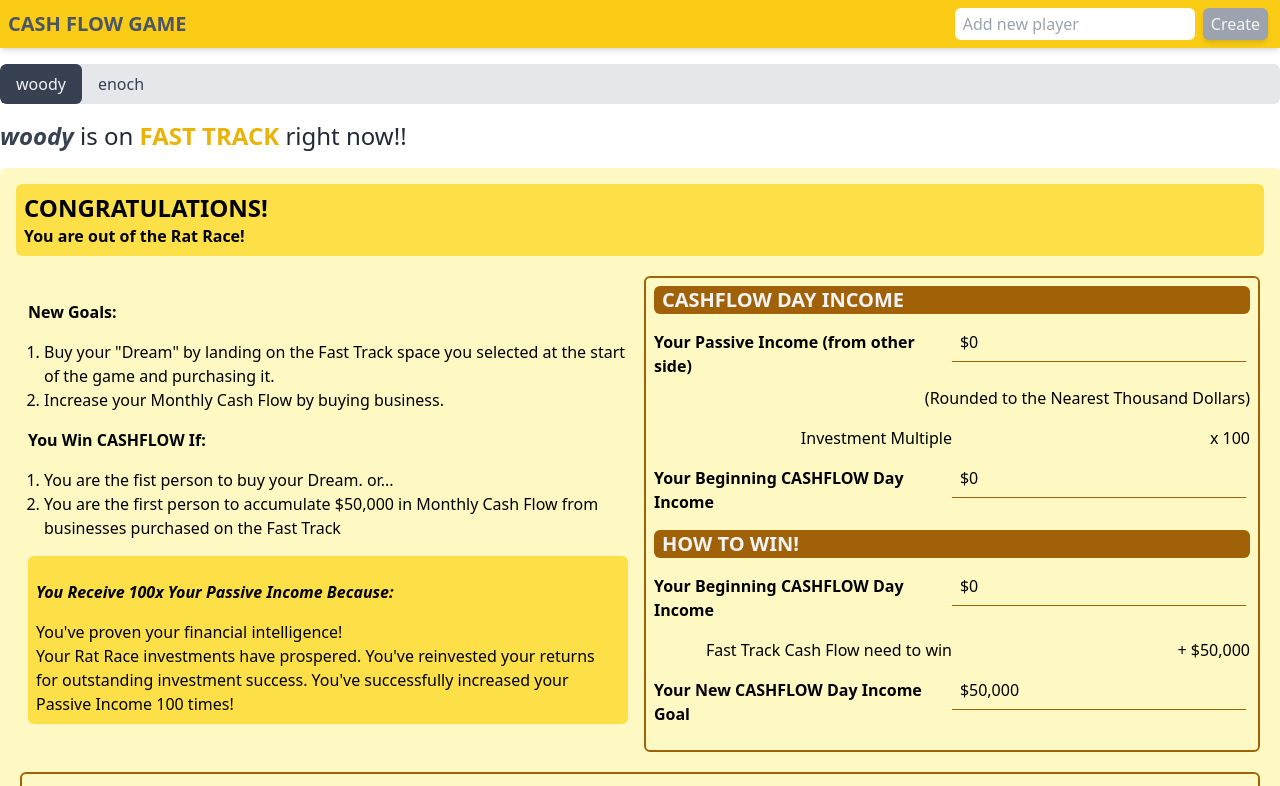
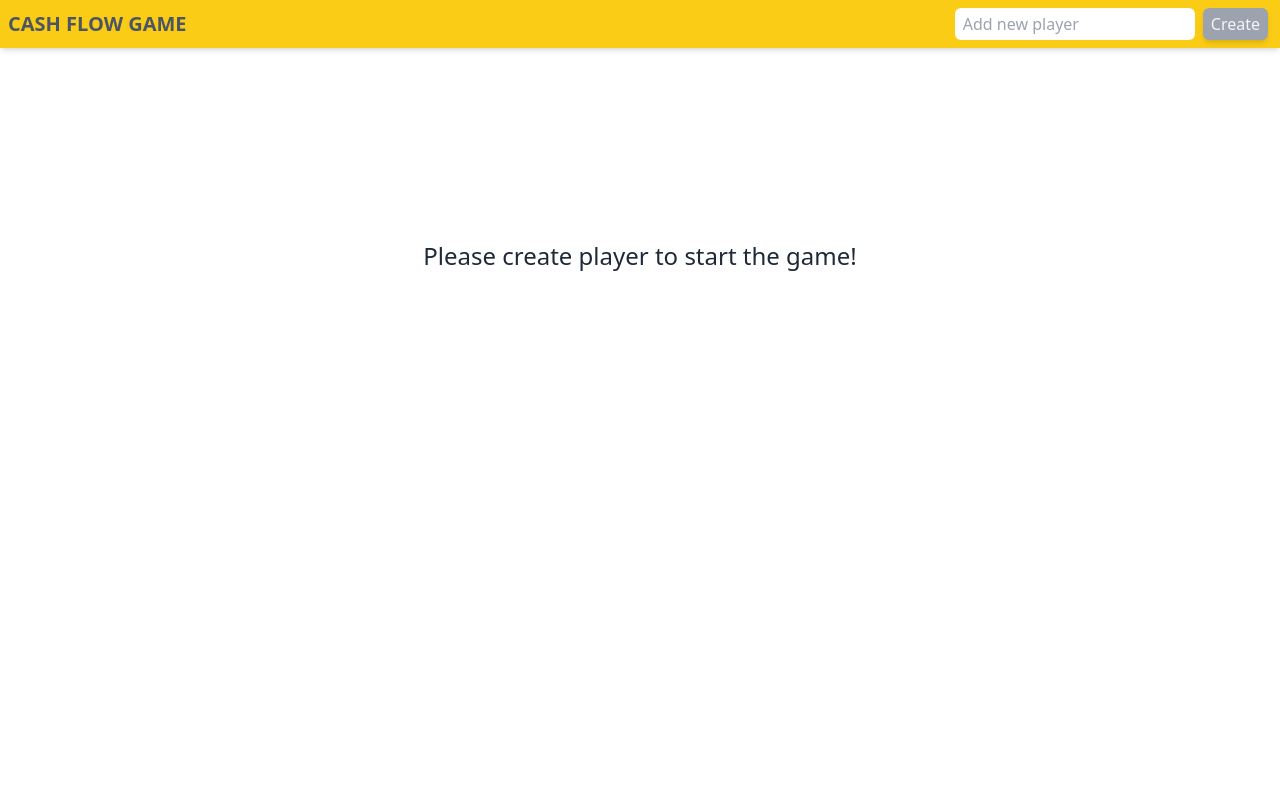
Before and after one commit to kazettique/cash-flow-sheet, a React (Create React App) app: page / in a window 1280 px wide. Shown: the top 786 px of the page. Built offline with nearby package versions, Linux system fonts and the light colour scheme.

Commit message:
Add save feature to local storage

```diff
--- a/src/App.tsx
+++ b/src/App.tsx
@@ -3,32 +3,40 @@ import _ from 'lodash';
 import Menu from '@/components/Menu';
 import PlayerTabs from '@/components/PlayerTabs';
 import PlayerSheet from '@/pages/PlayerSheet';
-import { Sheet } from '@/types';
+import { LocalStorageType } from '@/types';
 import { getInitialPlayerSheet } from '@/utils';
+import { useLocalStorageData } from '@/hooks';
 
-type PlayerList = {
-  [player: string]: Sheet;
-};
+// type PlayerList = {
+//   [player: string]: Sheet;
+// };
 
-const INITIAL_PLAYER_LIST: PlayerList = {
-  woody: getInitialPlayerSheet(),
-  enoch: getInitialPlayerSheet(),
-};
-const INITIAL_CURRENT_PLAYER: string = _.chain(INITIAL_PLAYER_LIST).keys().head().value();
+// const INITIAL_PLAYER_LIST: PlayerList = {
+//   woody: getInitialPlayerSheet(),
+//   enoch: getInitialPlayerSheet(),
+// };
+// const INITIAL_CURRENT_PLAYER: string = _.chain(INITIAL_PLAYER_LIST).keys().head().value();
 
 function App() {
-  const [playerList, setPlayerList] = useState<PlayerList>(INITIAL_PLAYER_LIST);
+  const { getData, saveData } = useLocalStorageData();
+
+  const INITIAL_PLAYER_LIST = getData();
+  const INITIAL_CURRENT_PLAYER: string = _.chain(INITIAL_PLAYER_LIST).keys().head().value();
+
+  const [playerList, setPlayerList] = useState<LocalStorageType>(INITIAL_PLAYER_LIST);
   const [currentPlayer, setCurrentPlayer] = useState<string>(INITIAL_CURRENT_PLAYER);
-  const [isRatRace, setIsRatRace] = useState(false);
+  const [isRatRace, setIsRatRace] = useState(true);
 
   const createPlayer = (newPlayerName: string): void => {
     const hasDuplicatePlayerName = _.has(playerList, newPlayerName);
     if (hasDuplicatePlayerName) {
       alert('Duplicate name!! Please try another name');
     } else {
+      const newPlayerData = getInitialPlayerSheet();
       setPlayerList((prev) => {
-        return { ...prev, [newPlayerName]: getInitialPlayerSheet() };
+        return { ...prev, [newPlayerName]: newPlayerData };
       });
+      saveData(newPlayerName, newPlayerData);
       setCurrentPlayer(newPlayerName);
       setIsRatRace(true);
     }
@@ -57,6 +65,7 @@ function App() {
               sheet={playerList[currentPlayer]}
               isRatRace={isRatRace}
               setIsRatRace={setIsRatRace}
+              setPlayerList={setPlayerList}
             />
           </>
         )}
--- a/src/components/Form/index.tsx
+++ b/src/components/Form/index.tsx
@@ -12,24 +12,25 @@ import Select from './Select';
 // utils
 import Utils from './utils';
 
-interface Props {
-  initialValues: Types.Values;
-  onSubmit: Types.OnSubmit;
+interface Props<T> {
+  initialValues: T;
+  onSubmit: Types.OnSubmit<T>;
   children: ReactNode;
   validationSchema?: any;
+  enableReinitialize?: boolean;
 }
 
-function Form(props: Props): ReactElement {
-  const { initialValues, onSubmit, children, validationSchema } = props;
+function Form<T>(props: Props<T>): ReactElement {
+  const { initialValues, onSubmit, children, validationSchema, enableReinitialize = false } = props;
 
   return (
     <Formik
       initialValues={initialValues}
       onSubmit={onSubmit}
       validationSchema={Utils.getValidationSchema(validationSchema)}
+      enableReinitialize={enableReinitialize}
     >
-      {/* <FormikForm>{children}</FormikForm> */}
-      <div>{children}</div>
+      <FormikForm>{children}</FormikForm>
     </Formik>
   );
 }
--- a/src/components/Form/types.tsx
+++ b/src/components/Form/types.tsx
@@ -1,7 +1,7 @@
 import { FormikHelpers } from 'formik';
 
-export type Values = {
-  [key: string]: any;
-};
+// export type Values = {
+//   [key: string]: any;
+// };
 
-export type OnSubmit = (values: Values, actions: FormikHelpers<Values>) => void;
+export type OnSubmit<T> = (values: T, actions: FormikHelpers<T>) => void;
--- a/src/components/RatRace/index.tsx
+++ b/src/components/RatRace/index.tsx
@@ -50,9 +50,6 @@ export default function RatRace(): ReactElement {
           </div>
         </div>
       </div>
-      <button type="submit" className="p-3 bg-green-300 uppercase rounded-md m-3">
-        Submit
-      </button>
       <Progress
         title="Rat Race Progress"
         description="Progress Rate: Passive Income / Total Expenses * 100%"
--- a/src/hooks.tsx
+++ b/src/hooks.tsx
@@ -1,6 +1,6 @@
 import { useFormikContext } from 'formik';
 import _ from 'lodash';
-import { Sheet } from './types';
+import { Sheet, LocalStorageType } from './types';
 
 type SheetTotal = {
   totalRealEstateCashFlow: number;
@@ -71,3 +71,45 @@ export function useSheetComputed(): SheetTotal {
     totalMonthlyCashFlowIncome,
   };
 }
+
+type Method = {
+  getData: () => LocalStorageType | string;
+  saveData: (player: string, payload: Sheet) => void;
+};
+
+const localStorageKeyName = 'cashFlow';
+export function useLocalStorageData() {
+  const getData = () => {
+    const data = localStorage.getItem(localStorageKeyName);
+
+    if (_.isString(data)) {
+      return JSON.parse(data);
+    } else {
+      const emptyData = {};
+      localStorage.setItem(localStorageKeyName, JSON.stringify(emptyData));
+      const data2 = localStorage.getItem(localStorageKeyName);
+      if (_.isString(data2)) {
+        return JSON.parse(data2);
+      }
+    }
+  };
+
+  const saveData = (player: string, payload: Sheet) => {
+    const data = getData();
+
+    const newData = {
+      ...data,
+      [player]: payload,
+    };
+
+    localStorage.setItem(localStorageKeyName, JSON.stringify(newData));
+  };
+
+  const deleteData = (player: string) => {};
+
+  return {
+    getData,
+    saveData,
+    deleteData,
+  };
+}
--- a/src/pages/PlayerSheet.tsx
+++ b/src/pages/PlayerSheet.tsx
@@ -1,25 +1,30 @@
 import { ReactElement } from 'react';
-import { Sheet } from '@/types';
+import { Sheet, LocalStorageType } from '@/types';
 import RatRace from '@/components/RatRace';
 import FastTrack from '@/components/FastTrack';
 import { OnSubmit } from '@/components/Form/types';
 import Form from '@/components/Form';
+import { useLocalStorageData } from '@/hooks';
 
 type Props = {
   currentPlayer: string;
   sheet: Sheet;
   isRatRace: boolean;
   setIsRatRace: React.Dispatch<React.SetStateAction<boolean>>;
+  setPlayerList: React.Dispatch<React.SetStateAction<LocalStorageType>>;
 };
 
 export default function PlayerSheet(props: Props): ReactElement {
-  const { currentPlayer, sheet, isRatRace, setIsRatRace } = props;
+  const { currentPlayer, sheet, isRatRace, setIsRatRace, setPlayerList } = props;
   const isDisabled = false;
   const status = isRatRace ? 'Rat Race' : 'Fast Track';
 
-  const onSubmit: OnSubmit = (values) => {
-    // console.log('sheet: ', sheet);
-    console.log('submit: ', values);
+  const { saveData } = useLocalStorageData();
+
+  const onSubmit: OnSubmit<Sheet> = (values) => {
+    console.log('submit!');
+    saveData(currentPlayer, values);
+    setPlayerList((prev) => ({ ...prev, [currentPlayer]: values }));
   };
 
   const validationSchema = {
@@ -28,15 +33,23 @@ export default function PlayerSheet(props: Props): ReactElement {
 
   return (
     <div>
-      <Form initialValues={sheet} onSubmit={onSubmit} validationSchema={validationSchema}>
-        <h2 className="text-gray-800 text-2xl block my-4">
+      <Form initialValues={sheet} onSubmit={onSubmit} validationSchema={validationSchema} enableReinitialize>
+        <div className="flex justify-between items-center my-2">
+          <h2 className="text-gray-800 text-2xl block">
             <span className="font-bold text-gray-700 italic">{currentPlayer}</span>
             <span> is </span>
             <span>{isRatRace ? 'in' : 'on'} </span>
-          <span className={`font-semibold ${isRatRace ? 'text-blue-500' : 'text-yellow-500 uppercase'}`}>{status}</span>
+            <span className={`font-semibold ${isRatRace ? 'text-blue-500' : 'text-yellow-500 uppercase'}`}>
+              {status}
+            </span>
             <span> right now</span>
             <span>{isRatRace ? '.' : '!!'}</span>
           </h2>
+          <button type="submit" className="py-1 px-5 bg-green-300 uppercase rounded-md">
+            Save
+          </button>
+        </div>
+
         <div>{isRatRace ? <RatRace /> : <FastTrack />}</div>
         <div className="mt-3 rounded-md flex justify-center bg-gray-200">
           {isRatRace ? (
--- a/src/types.ts
+++ b/src/types.ts
@@ -71,6 +71,5 @@ export type Sheet = {
 
 // LOCAL STORAGE
 export type LocalStorageType = {
-  name: string;
-  sheet: Sheet;
-}[];
+  [player: string]: Sheet;
+};
```
Lines whose indentation alone changed are shown as unchanged.
